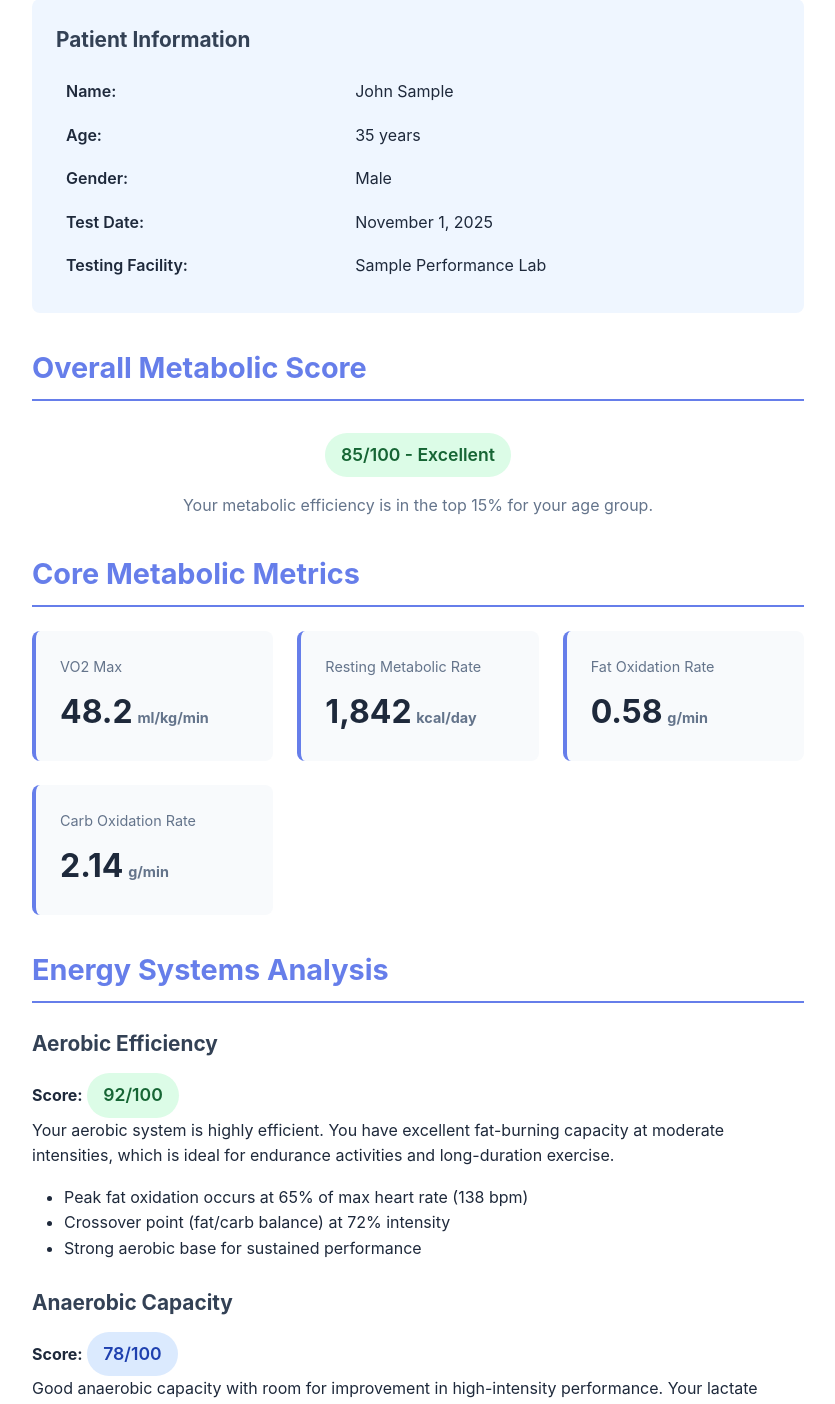
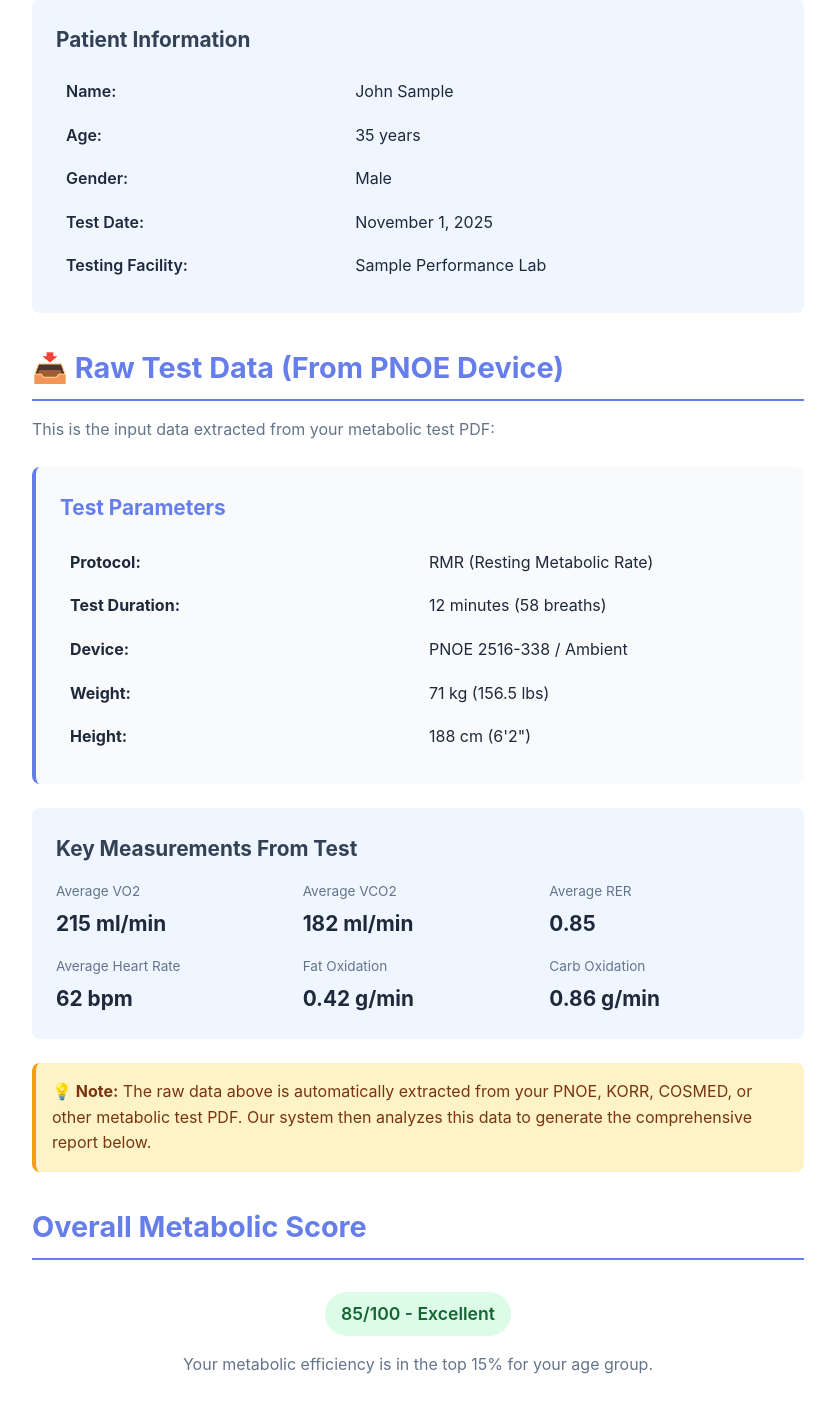
Before and after one commit to mgentry11/metabomaxpro1, a Flask app: page /sample-report in a window 1280 px wide. Shown: the part 306-1710 px from the top of the page, without its empty margins (222-1057 px from the left). Run offline with Flask 3, Linux system fonts and the light colour scheme.

Commit message:
Add raw test data section to sample report
- Show "Raw Test Data" section displaying input from PNOE device
- Include test parameters (protocol, duration, device, weight, height)
- Display key measurements (VO2, VCO2, RER, HR, fat/carb oxidation)
- Add note explaining data extraction process
- Based on actual PNOE RMR test format

This helps users understand:
1. What raw data looks like from metabolic tests
2. What information is extracted from their PDF
3. How raw measurements translate to comprehensive analysis

Sample report now shows complete flow: Input Data → Analysis → Insights

🤖 Generated with [Claude Code](https://claude.com/claude-code)

Co-Authored-By: Claude <noreply@anthropic.com>

```diff
--- a/templates/sample_report.html
+++ b/templates/sample_report.html
@@ -222,6 +222,69 @@
                         <td>Sample Performance Lab</td>
                     </tr>
                 </table>
+            </div>
+
+            <h2>📥 Raw Test Data (From PNOE Device)</h2>
+            <p style="margin-bottom: 1rem; color: #64748b;">This is the input data extracted from your metabolic test PDF:</p>
+
+            <div style="background: #f8fafc; padding: 1.5rem; border-radius: 8px; border-left: 4px solid #667eea; margin: 1.5rem 0;">
+                <h3 style="margin-top: 0; color: #667eea;">Test Parameters</h3>
+                <table style="width: 100%; margin-top: 1rem;">
+                    <tr>
+                        <td style="padding: 0.5rem; width: 50%;"><strong>Protocol:</strong></td>
+                        <td style="padding: 0.5rem;">RMR (Resting Metabolic Rate)</td>
+                    </tr>
+                    <tr>
+                        <td style="padding: 0.5rem;"><strong>Test Duration:</strong></td>
+                        <td style="padding: 0.5rem;">12 minutes (58 breaths)</td>
+                    </tr>
+                    <tr>
+                        <td style="padding: 0.5rem;"><strong>Device:</strong></td>
+                        <td style="padding: 0.5rem;">PNOE 2516-338 / Ambient</td>
+                    </tr>
+                    <tr>
+                        <td style="padding: 0.5rem;"><strong>Weight:</strong></td>
+                        <td style="padding: 0.5rem;">71 kg (156.5 lbs)</td>
+                    </tr>
+                    <tr>
+                        <td style="padding: 0.5rem;"><strong>Height:</strong></td>
+                        <td style="padding: 0.5rem;">188 cm (6'2")</td>
+                    </tr>
+                </table>
+            </div>
+
+            <div style="background: #eff6ff; padding: 1.5rem; border-radius: 8px; margin: 1.5rem 0;">
+                <h3 style="margin-top: 0; color: #334155;">Key Measurements From Test</h3>
+                <div style="display: grid; grid-template-columns: repeat(auto-fit, minmax(200px, 1fr)); gap: 1rem; margin-top: 1rem;">
+                    <div>
+                        <p style="font-size: 0.85rem; color: #64748b; margin-bottom: 0.25rem;">Average VO2</p>
+                        <p style="font-size: 1.3rem; font-weight: 700; color: #1e293b;">215 ml/min</p>
+                    </div>
+                    <div>
+                        <p style="font-size: 0.85rem; color: #64748b; margin-bottom: 0.25rem;">Average VCO2</p>
+                        <p style="font-size: 1.3rem; font-weight: 700; color: #1e293b;">182 ml/min</p>
+                    </div>
+                    <div>
+                        <p style="font-size: 0.85rem; color: #64748b; margin-bottom: 0.25rem;">Average RER</p>
+                        <p style="font-size: 1.3rem; font-weight: 700; color: #1e293b;">0.85</p>
+                    </div>
+                    <div>
+                        <p style="font-size: 0.85rem; color: #64748b; margin-bottom: 0.25rem;">Average Heart Rate</p>
+                        <p style="font-size: 1.3rem; font-weight: 700; color: #1e293b;">62 bpm</p>
+                    </div>
+                    <div>
+                        <p style="font-size: 0.85rem; color: #64748b; margin-bottom: 0.25rem;">Fat Oxidation</p>
+                        <p style="font-size: 1.3rem; font-weight: 700; color: #1e293b;">0.42 g/min</p>
+                    </div>
+                    <div>
+                        <p style="font-size: 0.85rem; color: #64748b; margin-bottom: 0.25rem;">Carb Oxidation</p>
+                        <p style="font-size: 1.3rem; font-weight: 700; color: #1e293b;">0.86 g/min</p>
+                    </div>
+                </div>
+            </div>
+
+            <div style="background: #fef3c7; padding: 1rem; border-radius: 8px; border-left: 4px solid #f59e0b; margin: 1.5rem 0;">
+                <p style="margin: 0; color: #78350f;"><strong>💡 Note:</strong> The raw data above is automatically extracted from your PNOE, KORR, COSMED, or other metabolic test PDF. Our system then analyzes this data to generate the comprehensive report below.</p>
             </div>
 
             <h2>Overall Metabolic Score</h2>
```
